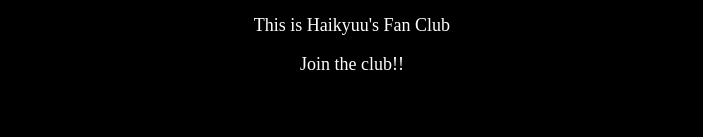
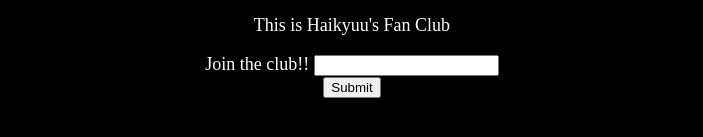
Before and after one commit to cedrictys/csci5117-session-02, a plain HTML site: page index.html in a window 1280 px wide. Shown: the part 483-620 px from the top of the page, without its empty margins (288-991 px from the left). Drawn offline with Linux system fonts and the light colour scheme.

Commit message:
Added function

```diff
--- a/index.html
+++ b/index.html
@@ -11,5 +11,11 @@
     <p>This is Haikyuu's Fan Club</p>
     <form>
         <label for="name">Join the club!!</label>
+        <input type="text" id="name" name="name-info">
+        <br>
     </form>
+    <div>
+        <button type="button" onclick="addName()">Submit</button>
+    </div>
+    <p id="name-list"></p>
 </body>
--- a/script.js
+++ b/script.js
@@ -0,0 +1,5 @@
+function addName() {
+    var name = document.getElementById("name").value;
+    if(document.getElementById("name-list").innerHTML === "") document.getElementById("name-list").innerHTML = name;
+    else document.getElementById("name-list").innerHTML = document.getElementById("name-list").innerHTML + "<br>" + name;
+}
```
